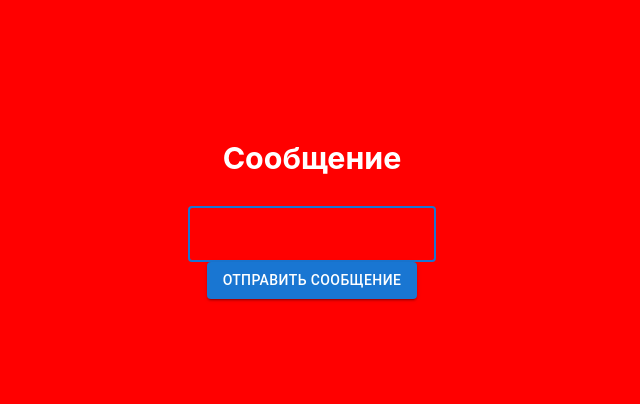
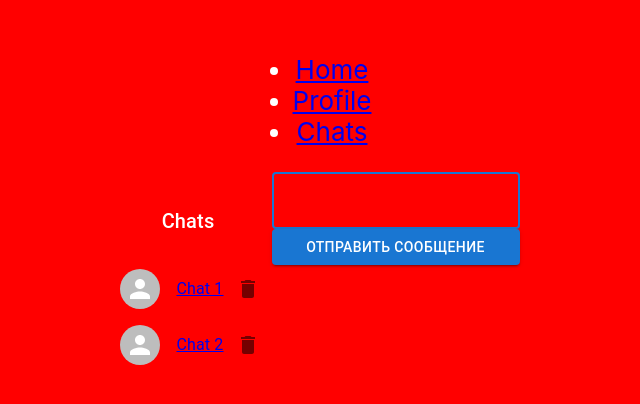
Before and after one commit to Raimon2009/ReactJS, a React (Create React App) app: page /chats/1 in a window 1280 px wide. Shown: the part 196-600 px from the top of the page, without its empty margins (328-968 px from the left). Built offline with nearby package versions, Linux system fonts and the light colour scheme.

Commit message:
Lesson 4
ДЗ 4

```diff
--- a/src/App.css
+++ b/src/App.css
@@ -56,4 +56,17 @@
 
 .header-blue {
   background-color: blueviolet;
+}
+
+.chatBlock {
+  display: flex;
+  flex-direction: column;
+}
+
+.blockList {
+  display: flex;
+}
+
+.scrollBlock > .active {
+  border-bottom: 1px solid #333;
 }/*# sourceMappingURL=App.css.map */
--- a/src/App.js
+++ b/src/App.js
@@ -1,57 +1,15 @@
 import './App.scss';
-import Message from './Message';
-import React, { useEffect, useState, useRef } from 'react';
-import { AUTHOR } from './common';
-import TextField from '@mui/material/TextField';
-import Button from '@mui/material/Button';
-// import Chat from './Chat';
-// import { chatList } from './chatList';
+import Router from './pages/Router';
+
 
 
 function App(props) {
-    const [messageList, setMessageList] = useState([]);
-    const [value, setValue] = useState('');
-    const inputRef = useRef(null);
-
-    const handleChange = (event) => {
-        setValue(event.target.value);
-    }
-    const getMessage = () => {
-        setMessageList([...messageList, { text: value, author: AUTHOR.me }]);
-        setValue('');
-        inputRef.current.focus();
-    }
-
-    useEffect(() => {
-        let timeId
-        if (messageList.length > 0 && messageList[messageList.length - 1].author !== AUTHOR.bot) {
-            timeId = setTimeout(() => {
-                setMessageList([...messageList, { text: 'Я бот', author: AUTHOR.bot }])
-            }, 1500);
-        }
-        return () => {
-            clearInterval(timeId)
-        }
-    }, [messageList])
     return (
-        <div>
+        <div className='App'>
             <header
                 className={`App-header ${props.showRed ? 'header-red' : 'header-blue'}`}
                 style={{ top: props.topPosition || '10px' }}>
-                <h3>Сообщение</h3>
-                {/* <Message message={messageList} /> - не работает ссылка на компонент. Буду признателен, если подскажете причину. */}
-                {messageList.map((el, index) => (
-                    <div key={index}>
-                        <div>{el.text}</div>
-                        <div>{el.author}</div>
-                    </div>
-                ))}
-                <TextField value={value} onChange={handleChange} autoFocus={true} inputRef={inputRef}>
-                    <div>
-                        <input type="text"></input>
-                    </div>
-                </TextField>
-                <Button onClick={getMessage} variant="contained">Отправить сообщение</Button>
+                <Router />
             </header>
         </div>
     );
--- a/src/App.scss
+++ b/src/App.scss
@@ -37,6 +37,7 @@
   from {
     transform: rotate(0deg);
   }
+
   to {
     transform: rotate(360deg);
   }
@@ -49,3 +50,16 @@
 .header-blue {
   background-color: blueviolet;
 }
+
+.chatBlock {
+  display: flex;
+  flex-direction: column;
+}
+
+.blockList {
+  display: flex;
+}
+
+.scrollBlock>.active {
+  border-bottom: 1px solid #333;
+}
--- /dev/null
+++ b/src/ControlPanel.js
@@ -0,0 +1,55 @@
+import React, { useEffect, useState, useRef } from 'react';
+import { AUTHOR } from './common';
+import TextField from '@mui/material/TextField';
+import Button from '@mui/material/Button';
+import { useParams } from 'react-router-dom';
+
+const ControlPanel = ({ addMessage }) => {
+    let { chatId } = useParams();
+    // const [messageList, setMessageList] = useState([]);
+    const [value, setValue] = useState('');
+    const inputRef = useRef(null);
+
+    const handleChange = (event) => {
+        setValue(event.target.value);
+    }
+    const getMessage = () => {
+        if (value !== "") {
+            const newMessage = { text: value, author: AUTHOR.me }
+            addMessage(chatId, newMessage);
+            setValue('');
+            inputRef.current.focus();
+        }
+    }
+    const pressEnter = (event) => {
+        if (event.key === "Enter") {
+            getMessage();
+        }
+    }
+
+    // useEffect(() => {
+    //     let timeId
+    //     if (messageList.length > 0 && messageList[messageList.length - 1].author !== AUTHOR.bot) {
+    //         timeId = setTimeout(() => {
+    //             setMessageList([...messageList, { text: 'Я бот', author: AUTHOR.bot }])
+    //         }, 1500);
+    //     }
+    //     return () => {
+    //         clearInterval(timeId)
+    //     }
+    // }, [messageList])
+    return (
+        <div className="chatBlock">
+            <TextField value={value} onKeyPress={pressEnter} onChange={handleChange} autoFocus={true} inputRef={inputRef}>
+                <div>
+                    <input type="text"></input>
+                </div>
+            </TextField>
+            <Button onClick={getMessage} variant="contained">Отправить сообщение</Button>
+        </div>
+    );
+}
+
+
+
+export default ControlPanel;
--- a/src/Message.js
+++ b/src/Message.js
@@ -1,17 +1,22 @@
-// import React, { Fragment } from 'react';
+import { useParams } from 'react-router-dom';
+import { Link, animateScroll as scroll } from "react-scroll";
 
-const Message = (props) => {
-    const message = props;
+const Message = ({ chats }) => {
+    let { chatId } = useParams();
+    if (!chats[chatId]) return null;
+    const messages = chats[chatId].messages;
     return (
-        <div>
-            {message.map((el, index) => (
-                <div key={index}>
-                    <div>{el.text}</div>
-                    <div>{el.author}</div>
-                </div>
-            ))}
+        <div className='scrollBlock'>
+            <Link activeClass="active" to="Messages:" spy={true} smooth={true} offset={-70} duration={50} >
+                {messages.map((el, index) => (
+                    <div key={index}>Messages:
+                        <div>{el.text}</div>
+                        <div>{el.author}</div>
+                    </div>
+                ))}
+            </Link>
         </div>
     )
-}
+};
 
 export default Message;
--- a/src/chatList.js
+++ b/src/chatList.js
@@ -1,10 +1,35 @@
-export const chatList = [
-    {
-        id: "SuperDJ",
-        name: 'Renat',
-    },
-    {
-        id: "Queen",
-        name: 'Toma',
-    }
-]
+import { Link, useParams } from "react-router-dom";
+import { Typography, List, ListItem, ListItemAvatar, IconButton, Avatar, ListItemText } from "@mui/material";
+import DeleteIcon from '@mui/icons-material/Delete';
+
+
+
+const chatList = ({ chats }) => {
+    // let { chatId } = useParams();
+    return (
+        <div>
+            <Typography sx={{ mt: 4, mb: 2 }} variant="h6" component="div">
+                Chats
+            </Typography>
+            <List >
+                {Object.keys(chats).map((chat, index) => (
+                    <Link to={`/chats/${chat}`} key={index}>
+                        <ListItem key={index}
+                            secondaryAction={
+                                <IconButton edge="end" aria-label="delete">
+                                    <DeleteIcon />
+                                </IconButton>
+                            }                >
+                            <ListItemAvatar>
+                                <Avatar />
+                            </ListItemAvatar>
+                            <ListItemText primary={chats[chat].name} />
+                        </ListItem>
+                    </Link>
+                ))}
+            </List>
+        </div>
+    )
+}
+
+export default chatList;
--- /dev/null
+++ b/src/pages/Chats.js
@@ -0,0 +1,16 @@
+import Message from "../Message";
+import ControlPanel from "../ControlPanel";
+import ChatList from "../ChatList";
+
+const Chats = ({ chats, addMessage }) => {
+    return (
+        <div className='blockList'>
+            <ChatList chats={chats} />
+            <div>
+                <Message chats={chats} />
+                <ControlPanel addMessage={addMessage} />
+            </div>
+        </div>
+    );
+}
+export default Chats;
--- /dev/null
+++ b/src/pages/Home.js
@@ -0,0 +1,5 @@
+const Home = () => {
+    return <div>Home</div>;
+}
+
+export default Home;
--- /dev/null
+++ b/src/pages/Profile.js
@@ -0,0 +1,5 @@
+const Profile = () => {
+    return <div>Profile</div>;
+}
+
+export default Profile;
--- /dev/null
+++ b/src/pages/Router.js
@@ -0,0 +1,62 @@
+import { useState } from "react";
+import { BrowserRouter, Link, Route, Routes } from "react-router-dom";
+import { AUTHOR } from "../common";
+import Chats from "./Chats";
+import Home from "./Home";
+import Profile from "./Profile";
+
+
+const initialChats = {
+    id1: {
+        name: "Chat 1",
+        messages: [
+            { text: "Я бот 1", author: AUTHOR.bot },
+            { text: "Alex", author: AUTHOR.me }
+        ]
+    },
+    id2: {
+        name: "Chat 2",
+        messages: [
+            { text: "Я бот 2", author: AUTHOR.bot },
+            { text: "Raimon", author: AUTHOR.me }
+        ]
+    },
+};
+
+const Router = () => {
+    const [chats, setChats] = useState(initialChats);
+    const addMessage = (chatId, mes) => {
+        setChats({
+            ...chats,
+            [chatId]: {
+                name: chats[chatId].name,
+                messages: [...chats[chatId].messages, mes]
+            }
+        });
+    }
+
+
+    return (
+        < BrowserRouter>
+            <ul>
+                <li>
+                    <Link to="/">Home</Link>
+                </li>
+                <li>
+                    <Link to="/profile">Profile</Link>
+                </li>
+                <li>
+                    <Link to="/chats">Chats</Link>
+                </li>
+            </ul>
+            <Routes>
+                <Route path="/" exact element={<Home />} />
+                <Route path="/profile" element={<Profile />} />
+                <Route path="/chats/:chatId" element={<Chats chats={chats} addMessage={addMessage} />} />
+                <Route path="*" element={<Chats chats={chats} />} />
+            </Routes>
+        </BrowserRouter >
+    );
+}
+
+export default Router;
```
Also changed, not shown: src/index.css (line endings or trailing spaces), 1 other file (tests, documents, lock files or other folders).
